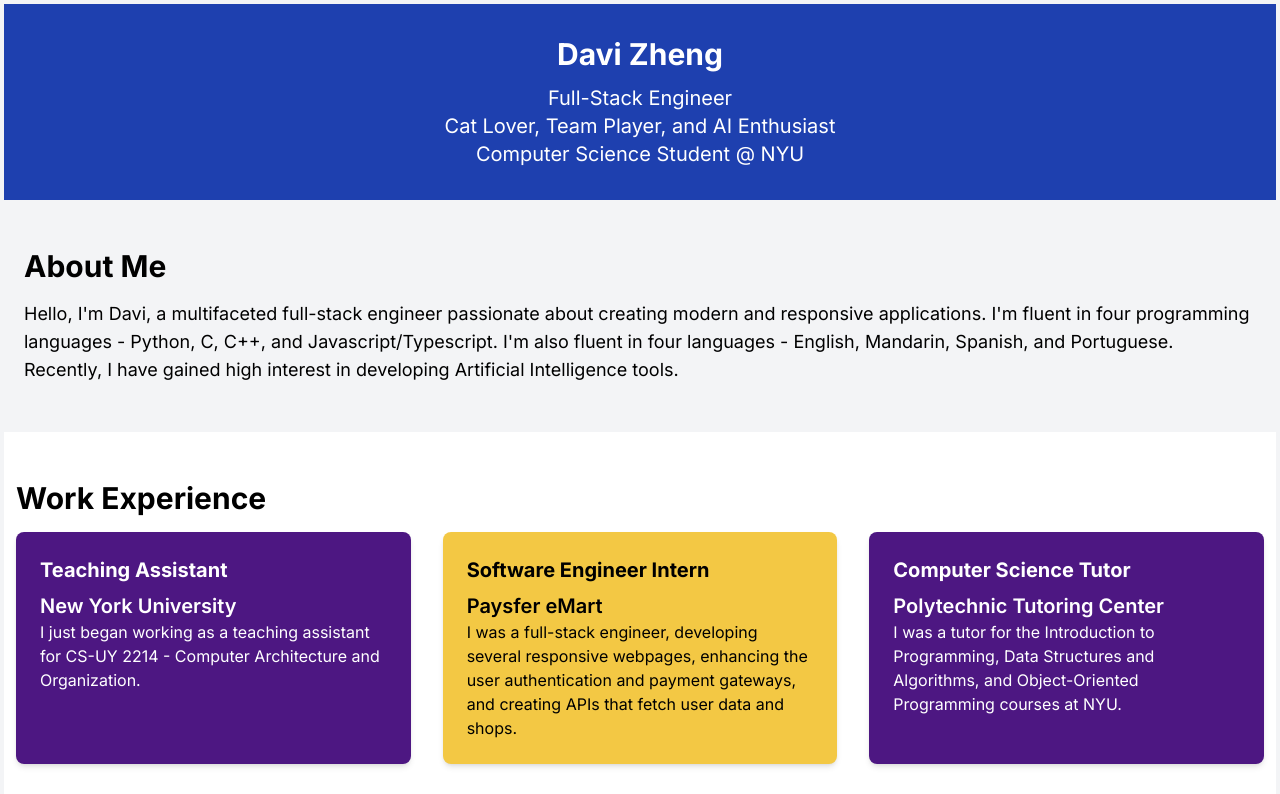
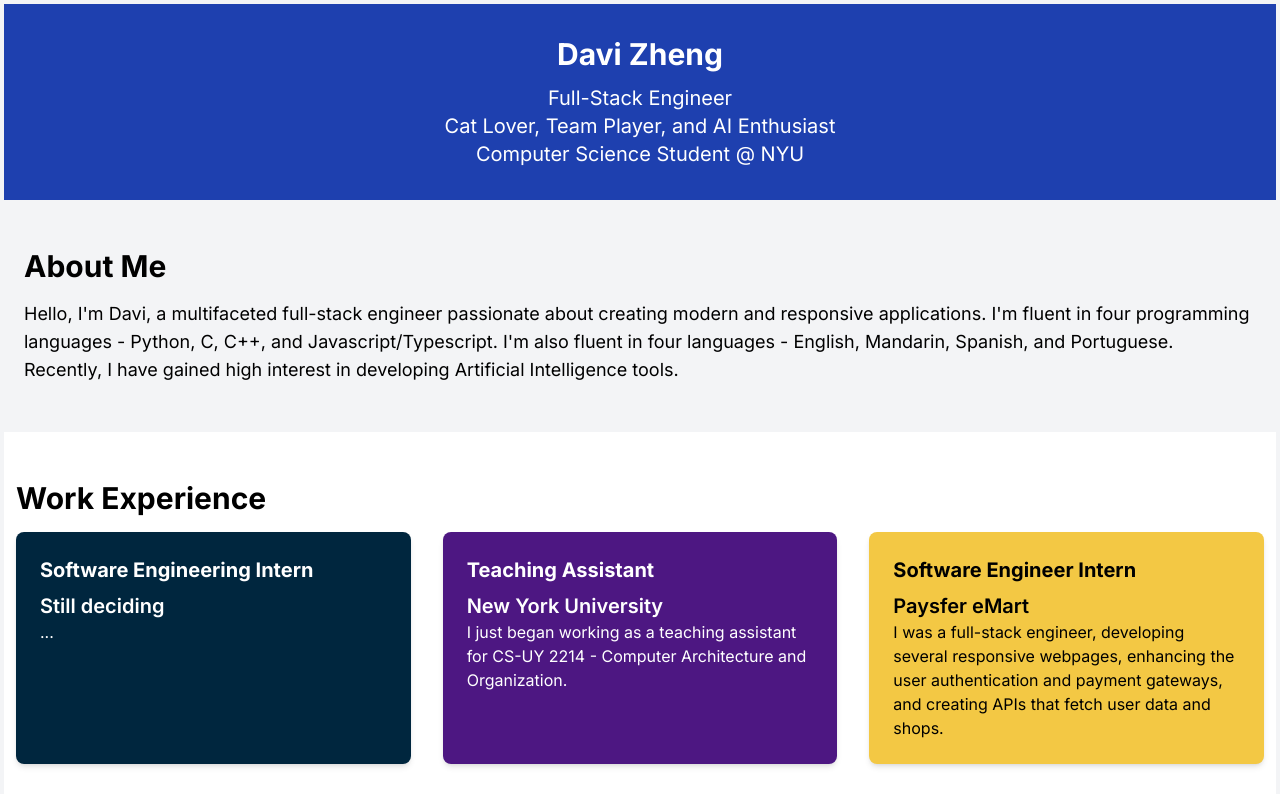
Before and after one commit to DaviZCodes/my-website-bento, a Next.js app: page / in a window 1280 px wide. Shown: the top 794 px of the page. Built offline with nearby package versions, Linux system fonts and the light colour scheme.

Commit message:
added new work panel for potential job

```diff
--- a/src/app/components/Work.tsx
+++ b/src/app/components/Work.tsx
@@ -6,6 +6,21 @@ export default function Work() {
       <div className="container mx-auto">
         <h2 className="text-3xl font-bold mb-4">Work Experience</h2>
         <div className="grid grid-cols-1 md:grid-cols-2 lg:grid-cols-3 gap-8">
+          <div className="bg-[#00263e] text-white  p-6 rounded-lg shadow-md transition-transform ease-in-out duration-300 scale-x-100 hover:scale-[1.02] cursor-pointer">
+            <Link
+              href="http://bulletin.engineering.nyu.edu/preview_course_nopop.php?catoid=15&coid=36543"
+              target="_blank"
+              title="Click for more"
+            >
+              <h3 className="text-xl font-bold mb-2">
+                Software Engineering Intern
+              </h3>
+              <h2 className="text-xl cursor-pointer font-semibold">
+                Still deciding
+              </h2>
+              <p>...</p>
+            </Link>
+          </div>
           <div className="bg-[#4d1782] text-white  p-6 rounded-lg shadow-md transition-transform ease-in-out duration-300 scale-x-100 hover:scale-[1.02] cursor-pointer">
             <Link
               href="http://bulletin.engineering.nyu.edu/preview_course_nopop.php?catoid=15&coid=36543"
```
